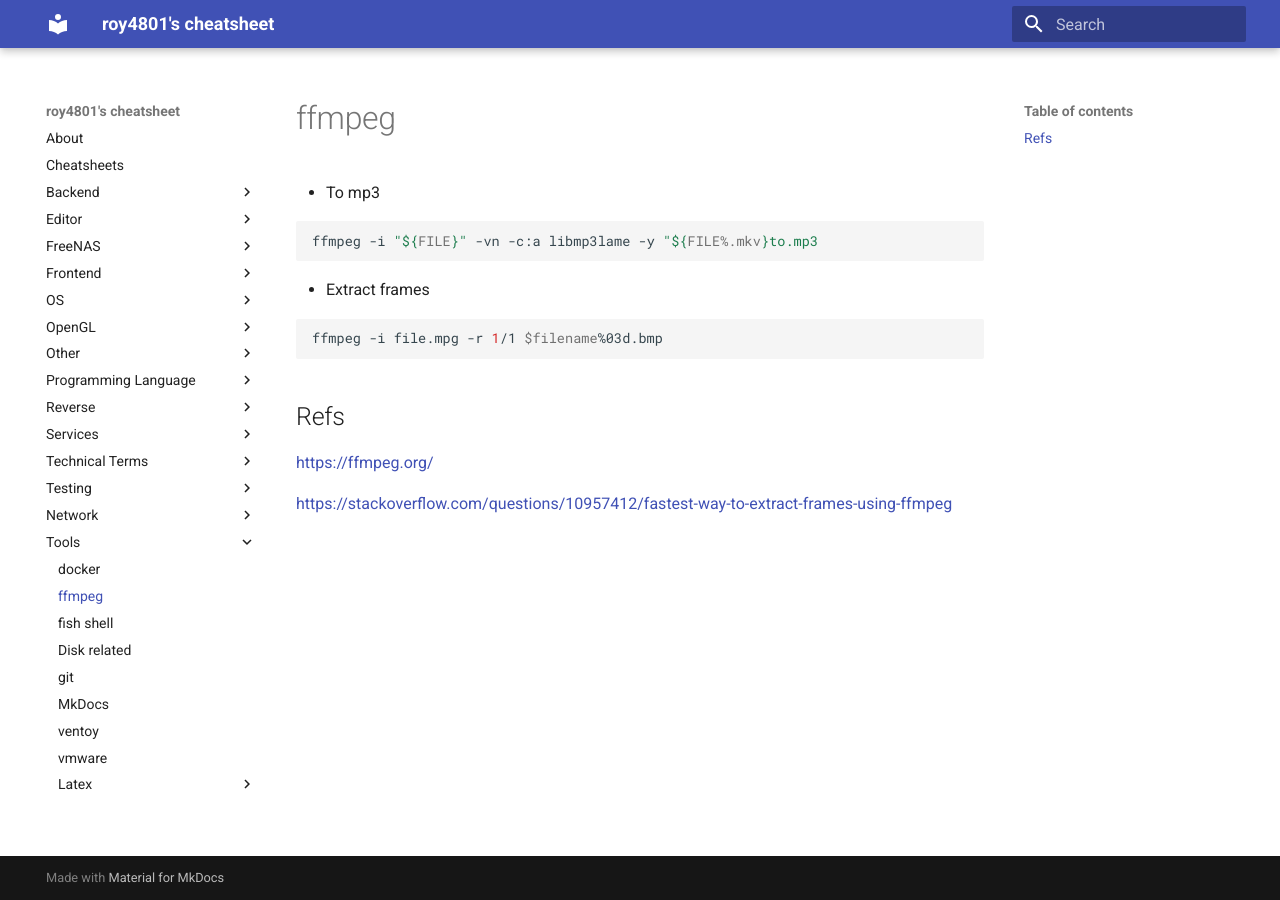
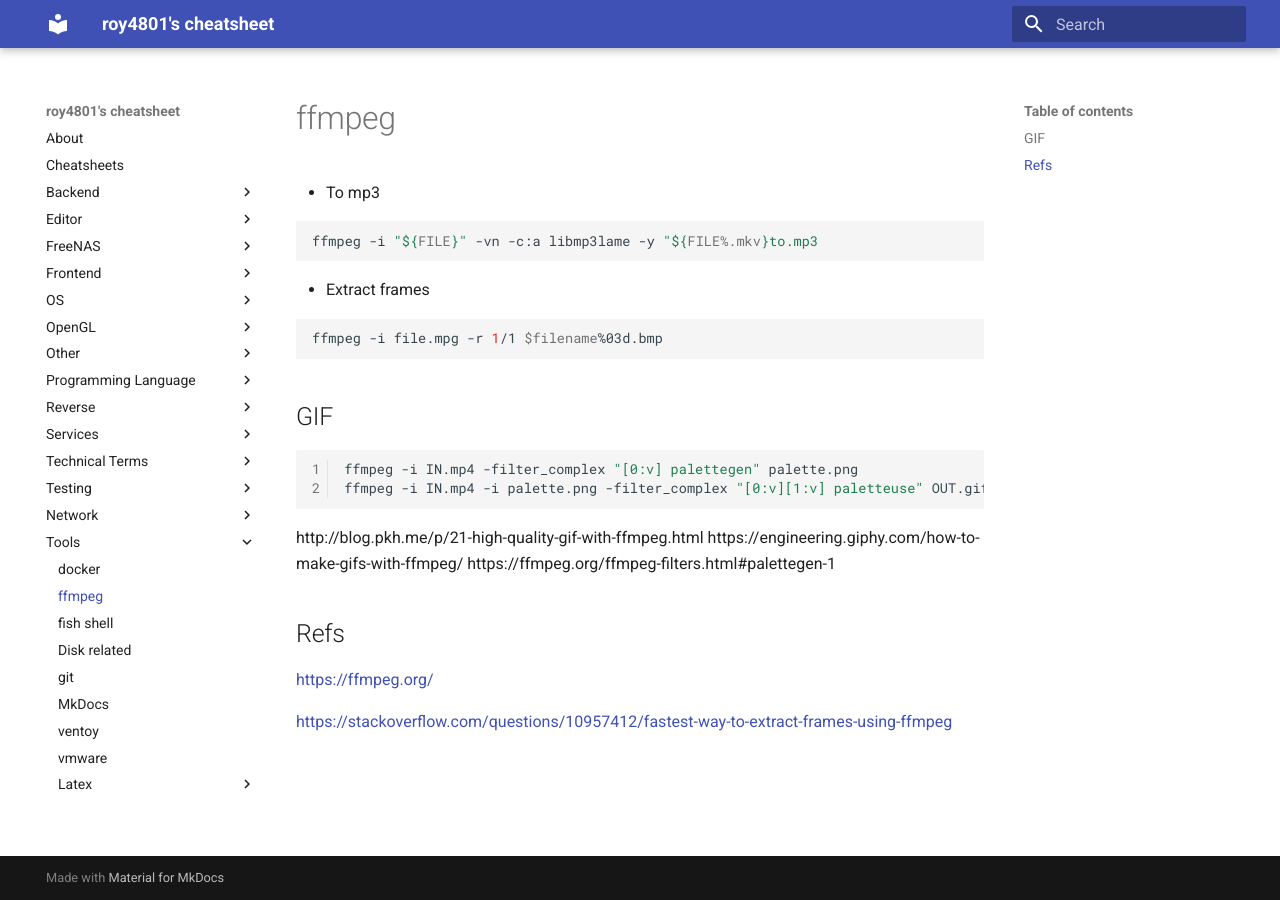
Before and after one commit to roy4801/docs.roy4801.tw, an MkDocs documentation site: the page built from docs/tools/ffmpeg.md, in a window 1280 px wide. Built offline with MkDocs 1.6.1 and Material for MkDocs 9.7.7, drawn with Linux system fonts in a browser that asks for light colours.

Commit message:
update ffmpeg

````diff
--- a/docs/tools/ffmpeg.md
+++ b/docs/tools/ffmpeg.md
@@ -12,6 +12,17 @@ ffmpeg -i "${FILE}" -vn -c:a libmp3lame -y "${FILE%.mkv}to.mp3
 ffmpeg -i file.mpg -r 1/1 $filename%03d.bmp
 ```
 
+## GIF
+
+```bash linenums="1"
+ffmpeg -i IN.mp4 -filter_complex "[0:v] palettegen" palette.png
+ffmpeg -i IN.mp4 -i palette.png -filter_complex "[0:v][1:v] paletteuse" OUT.gif
+```
+
+http://blog.pkh.me/p/21-high-quality-gif-with-ffmpeg.html
+https://engineering.giphy.com/how-to-make-gifs-with-ffmpeg/
+https://ffmpeg.org/ffmpeg-filters.html#palettegen-1
+
 ## Refs
 
 <https://ffmpeg.org/>
````
